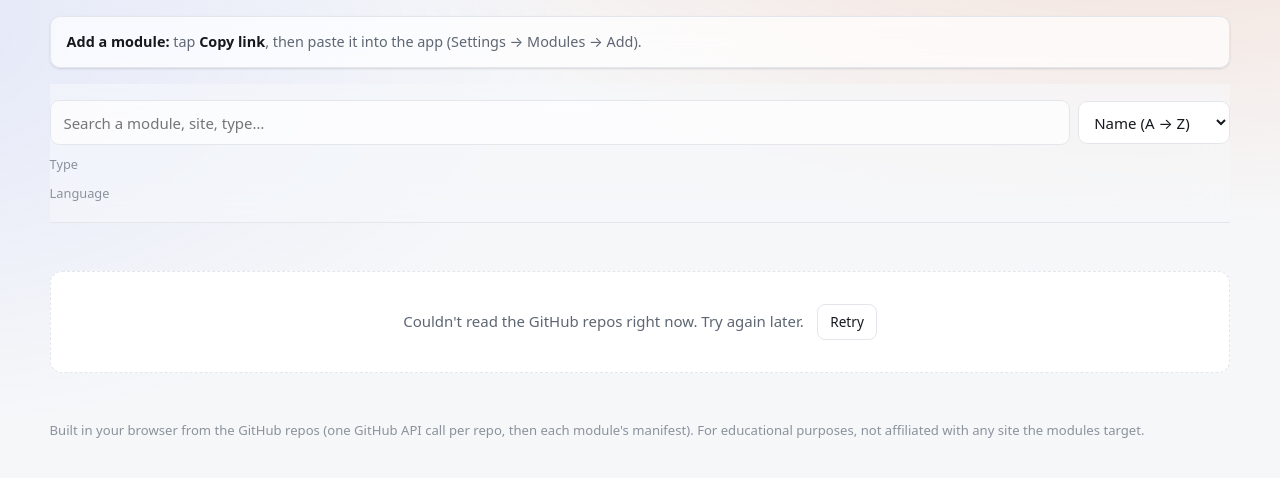
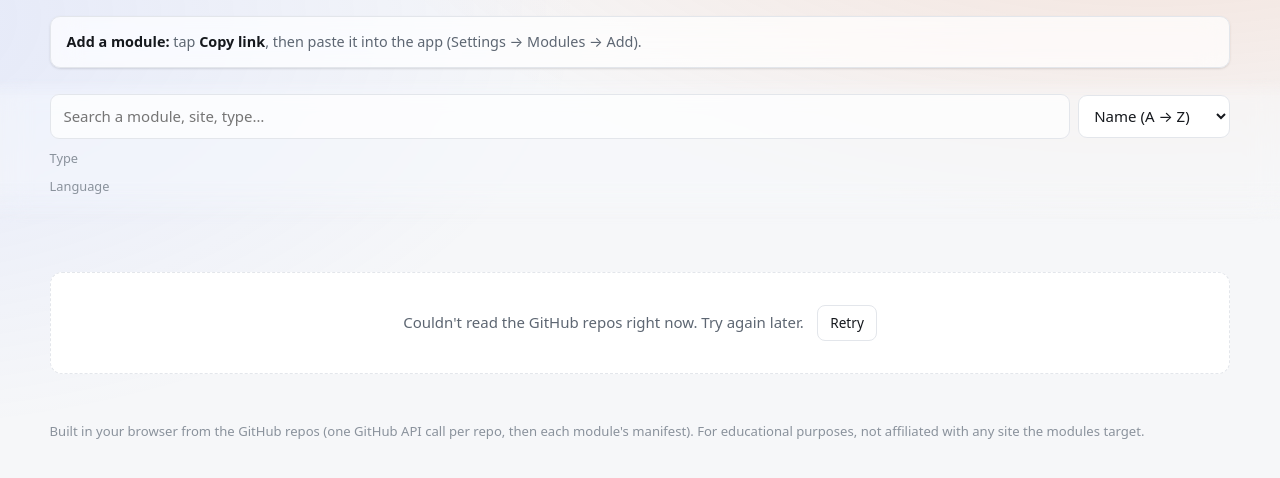
Before and after one commit to JayGxnzalez/Modules, a plain HTML site: page docs/index.html in a window 1280 px wide. Shown: the part 126-604 px from the top of the page. Drawn offline with Linux system fonts and the light colour scheme; no server answers.

Commit message:
Add files via upload

```diff
--- a/docs/index.html
+++ b/docs/index.html
@@ -34,7 +34,7 @@ html{background:var(--bg)}
 /* glow lives on its own fixed layer: iOS Safari repaints background-attachment:fixed whenever layout changes */
 body::before{content:"";position:fixed;inset:0;z-index:-1;pointer-events:none;transform:translateZ(0);
   background:radial-gradient(52rem 26rem at 90% -8%,color-mix(in srgb,var(--accent) 16%,transparent),transparent),radial-gradient(46rem 26rem at -12% 18%,color-mix(in srgb,#5b7cfa 12%,transparent),transparent)}
-body{margin:0;color:var(--fg);font:15px/1.5 system-ui,-apple-system,"Segoe UI",Roboto,sans-serif}
+body{margin:0;overflow-x:clip;color:var(--fg);font:15px/1.5 system-ui,-apple-system,"Segoe UI",Roboto,sans-serif}
 a{color:var(--accent)}
 .wrap{max-width:76rem;margin:0 auto;padding:2rem 1.1rem 4rem}
 header h1{font-size:1.7rem;margin:0 0 .3rem;letter-spacing:-.01em}
@@ -42,8 +42,11 @@ header p{margin:0;color:var(--dim);max-width:46rem}
 .how{margin:1.2rem 0 0;padding:.9rem 1rem;background:color-mix(in srgb,var(--card) 70%,transparent);-webkit-backdrop-filter:blur(14px) saturate(1.4);backdrop-filter:blur(14px) saturate(1.4);border:1px solid var(--line);border-radius:10px;
   color:var(--dim);font-size:.9rem;box-shadow:var(--shadow)}
 .how b{color:var(--fg)}
-.tools{position:sticky;top:0;z-index:5;background:color-mix(in srgb,var(--bg) 62%,transparent);-webkit-backdrop-filter:blur(16px) saturate(1.5);backdrop-filter:blur(16px) saturate(1.5);padding:1rem 0 .6rem;margin-top:1rem;
-  display:flex;flex-direction:column;gap:.6rem;border-bottom:1px solid var(--line)}
+.tools{position:sticky;top:0;z-index:5;padding:1rem 0 1.1rem;margin-top:.6rem;display:flex;flex-direction:column;gap:.6rem}
+/* full-width frosted backdrop with feathered edges, so there is no visible box */
+.tools::before{content:"";position:absolute;z-index:-1;top:0;bottom:0;left:50%;width:100vw;transform:translateX(-50%);pointer-events:none;
+  background:color-mix(in srgb,var(--bg) 55%,transparent);-webkit-backdrop-filter:blur(14px) saturate(1.4);backdrop-filter:blur(14px) saturate(1.4);
+  -webkit-mask-image:linear-gradient(to bottom,transparent,#000 14%,#000 70%,transparent);mask-image:linear-gradient(to bottom,transparent,#000 14%,#000 70%,transparent)}
 .row{display:flex;flex-wrap:wrap;gap:.5rem;align-items:center}
 input[type=search]{flex:1;min-width:14rem;padding:.65rem .8rem;border-radius:9px;border:1px solid var(--line);
   background:color-mix(in srgb,var(--card) 70%,transparent);color:var(--fg);font:inherit}
```
